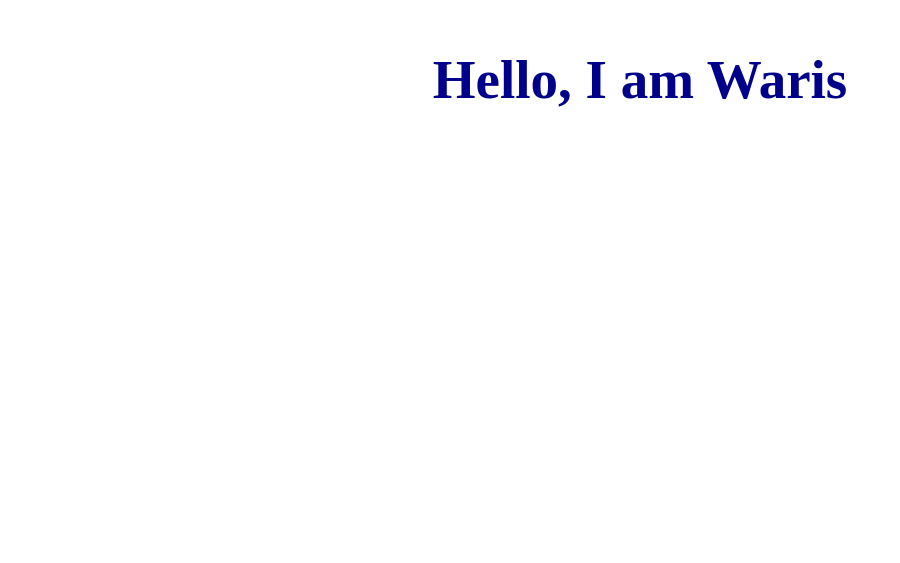
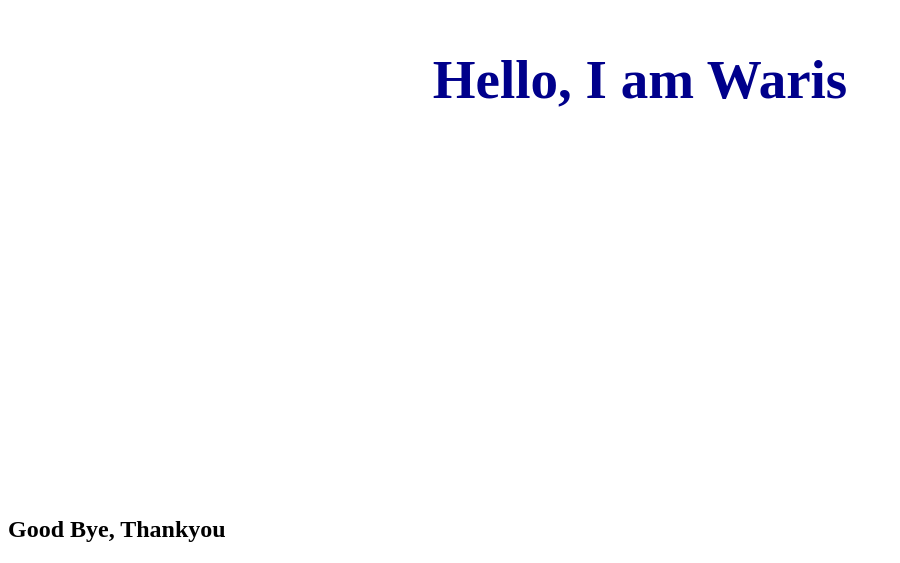
Before and after one commit to Waris-Ali123/GIT-Training-Assignments, a plain HTML site: page Waris.html in a window 1280 px wide. Shown: the part 329-892 px from the top of the page, without its empty margins (0-900 px from the left). Before the commit the page ends 845 px from the top, so only its background shows below. Drawn offline with Linux system fonts and the light colour scheme.

Commit message:
added h2 tag in Waris.html

```diff
--- a/Waris.html
+++ b/Waris.html
@@ -15,6 +15,8 @@
 </head>
 <body>
      <h1> Hello, I am Waris    </h1>
+     <h2> Good Bye, Thankyou    </h2>
+
 
 </body>
 </html>
```
